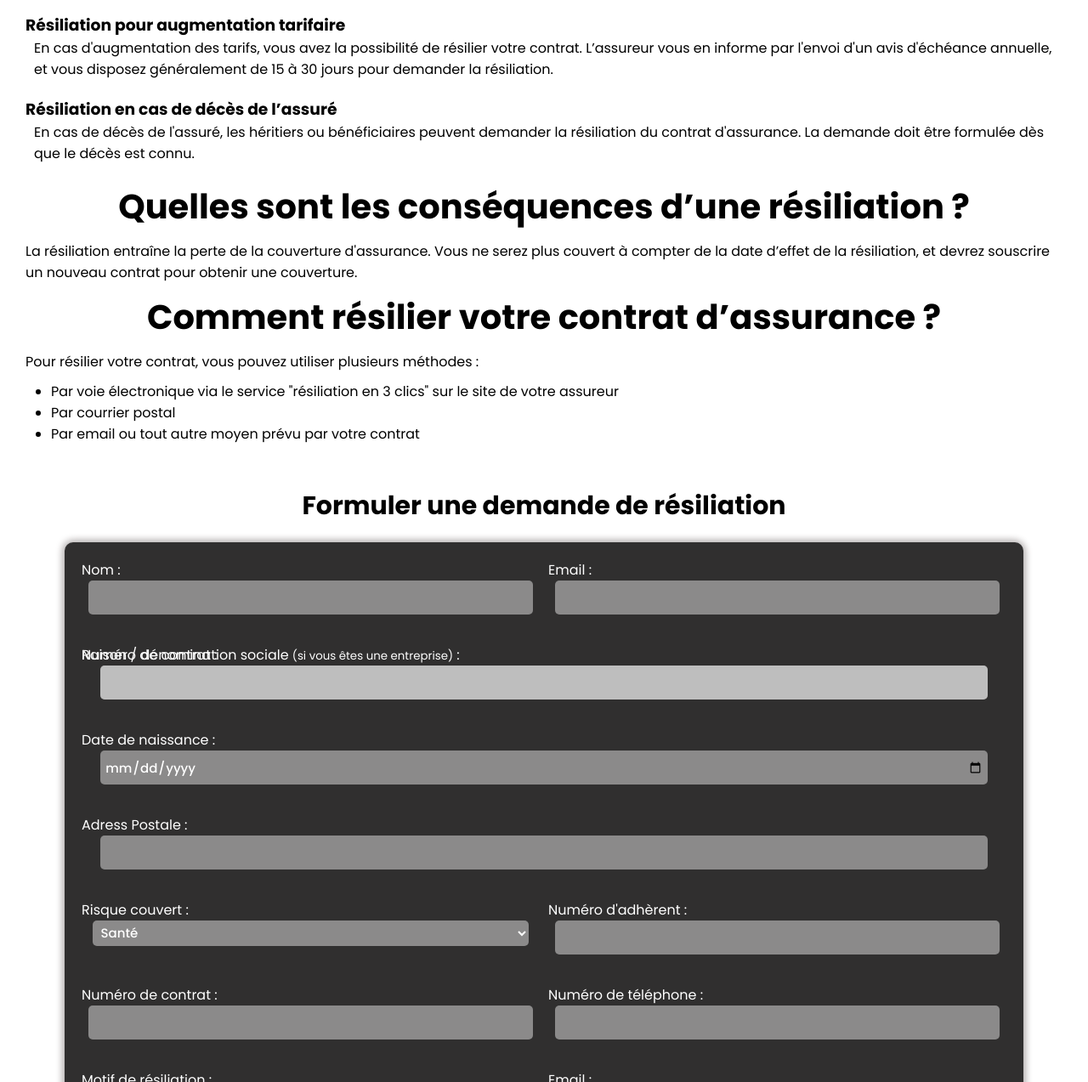
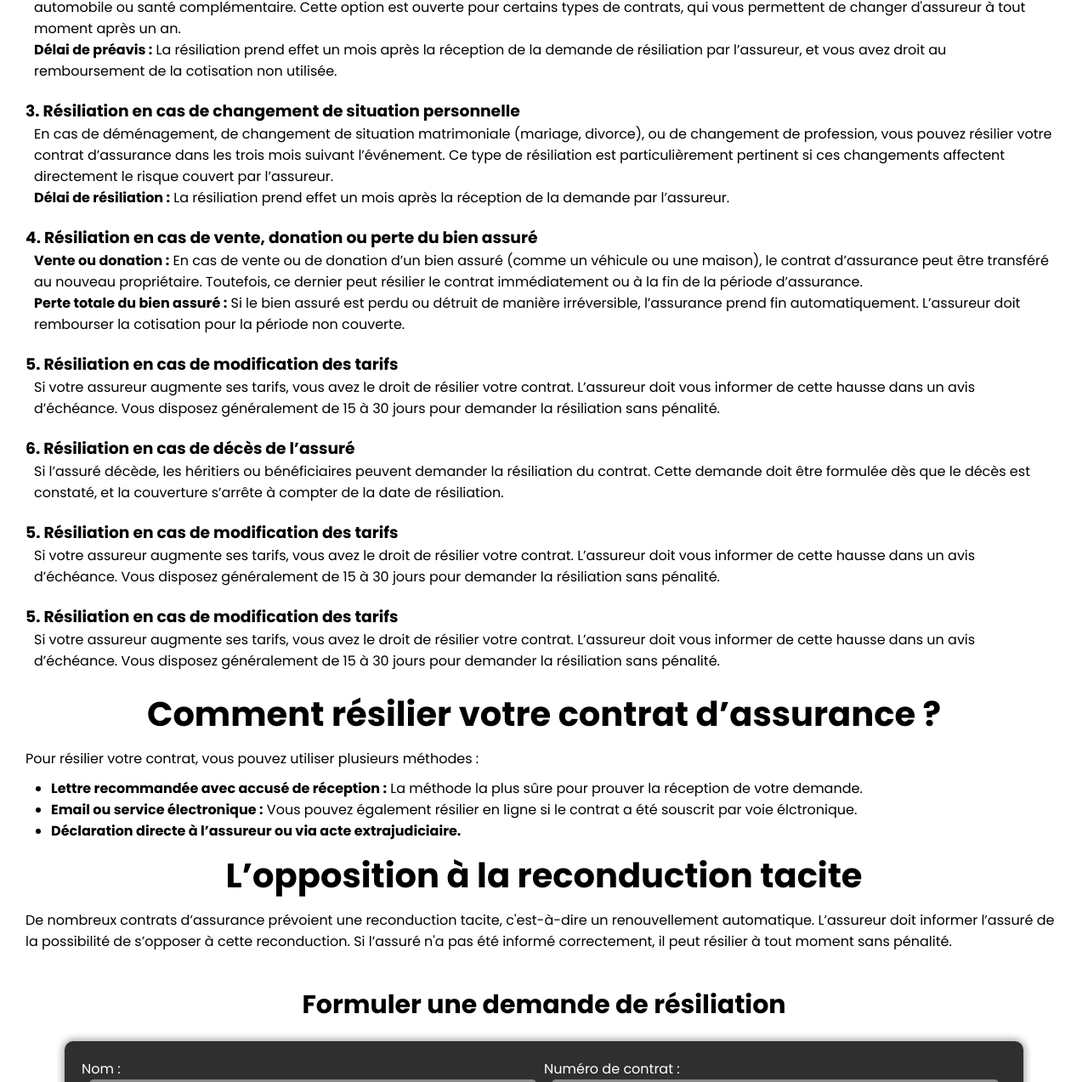
Before and after one commit to deepx18/Formulaire-R-siliation, a plain HTML site: page index.html in a window 1280 px wide. Shown: the part 1527-2800 px from the top of the page at 85% size. Drawn offline with Linux system fonts and the light colour scheme.

Commit message:
Third commit

```diff
--- a/index.html
+++ b/index.html
@@ -30,58 +30,103 @@
     <div class="content-container">
 
           <section class="definition">
-          <h2>Qu’est-ce qu’une résiliation ?</h2>
-          <p>La résiliation de contrat d'assurance est la rupture anticipée du contrat, que ce soit à votre demande ou à celle de l'assureur. Cette action doit respecter certaines conditions en termes de délais et de forme. Elle peut être effectuée dans différents cas, que ce soit pour des motifs légaux ou conventionnels.</p>
+          <h2>Comment résilier votre contrat d’assurance ?</h2>
+          <p>
+            La résiliation d’un contrat d’assurance permet à l’assuré de mettre fin à son engagement avant la fin de la période initiale
+            du contrat. Elle peut être initiée par l’assuré ou l’assureur,
+            en fonction des règles et conditions établies par la loi et les termes du contrat.
+          </p>
       </section>
 
           <section class="cas-resiliation">
           <h2>Quels sont les principaux cas de résiliation d’un contrat d’assurance ?</h2>
 
               <div class="cas-item">
-              <h3>Résiliation à échéance annuelle</h3>
-              <p>Vous pouvez résilier votre contrat à la fin de chaque période annuelle, en respectant un préavis de deux mois avant la date d’échéance du contrat.</p>
+              <h3>1. Résiliation à l’échéance annuelle</h3>
+              <p>
+                <strong>Principe :</strong> L’assuré peut résilier son contrat d’assurance à la fin de chaque période annuelle, à condition de respecter un délai de préavis de deux mois avant la date d’échéance. Si ce préavis n’est pas respecté, le contrat sera reconduit tacitement pour une nouvelle période. <br>
+                <strong>Méthodes de résiliation :</strong> Lettre recommandée avec accusé de réception : méthode traditionnelle et sûre pour assurer que votre demande est bien reçue. Incluez vos informations personnelles, le numéro du contrat et la date de résiliation souhaitée. <br>
+                <strong>Email ou mode électronique :</strong> Si vous avez souscrit votre contrat en ligne, vous pouvez utiliser le service de résiliation en 3 clics disponible sur le site de votre assureur. Cette option est rapide et permet de traiter la résiliation directement via internet. <br>
+                <strong>Conseils supplémentaires :</strong>
+                <ul>
+                  <li>Demandez un relevé d’information pour pouvoir souscrire une nouvelle assurance.</li>
+                  <li>Vérifiez le délai de préavis et assurez-vous de recevoir l'avis d’échéance de l’assureur, qui doit vous être envoyé deux mois avant la date anniversaire du contrat.</li>
+                </ul>
+              </p>
           </div>
 
           <div class="cas-item">
-              <h3>Résiliation en cas de changement de situation</h3>
-              <p>Vous pouvez résilier votre contrat en cas de changement de situation (déménagement, mariage, profession, etc.). Cette résiliation doit être demandée dans les trois mois suivant l'événement concerné.</p>
-              <ul>
-                  <li>Changement de domicile</li>
-                  <li>Changement de situation matrimoniale</li>
-                  <li>Changement de profession</li>
-                  <li>Retraite ou cessation d'activité professionnelle</li>
-              </ul>
+                <h3>2. Résiliation en dehors de l’échéance annuelle (résiliation infra-annuelle)</h3>
+                <p>
+                  Après un an de souscription, vous pouvez résilier votre contrat à tout moment, sans attendre l’échéance, notamment pour les assurances habitation, automobile ou santé complémentaire. Cette option est ouverte pour certains types de contrats, qui vous permettent de changer d'assureur à tout moment après un an. <br>
+                  <strong>Délai de préavis :</strong> La résiliation prend effet un mois après la réception de la demande de résiliation par l’assureur, et vous avez droit au remboursement de la cotisation non utilisée.
+                </p>
           </div>
 
           <div class="cas-item">
-              <h3>Résiliation infra-annuelle</h3>
-              <p>La résiliation infra-annuelle (RIA) vous permet de résilier votre contrat après un an d'adhésion, à tout moment. Cette option est ouverte à plusieurs types de contrats, tels que l'assurance habitation, automobile, et complémentaire santé.</p>
+              <h3>3. Résiliation en cas de changement de situation personnelle</h3>
+              <p>
+                En cas de déménagement, de changement de situation matrimoniale (mariage, divorce), ou de changement de profession, vous pouvez résilier votre contrat d’assurance dans les trois mois suivant l’événement. Ce type de résiliation est particulièrement pertinent si ces changements affectent directement le risque couvert par l’assureur. <br>
+                <strong>Délai de résiliation :</strong> La résiliation prend effet un mois après la réception de la demande par l’assureur.
+              </p>
           </div>
 
               <div class="cas-item">
-              <h3>Résiliation pour augmentation tarifaire</h3>
-              <p>En cas d'augmentation des tarifs, vous avez la possibilité de résilier votre contrat. L’assureur vous en informe par l'envoi d'un avis d'échéance annuelle, et vous disposez généralement de 15 à 30 jours pour demander la résiliation.</p>
+              <h3>4. Résiliation en cas de vente, donation ou perte du bien assuré</h3>
+              <p>
+                <strong>Vente ou donation :</strong> En cas de vente ou de donation d’un bien assuré (comme un véhicule ou une maison), le contrat d’assurance peut être transféré au nouveau propriétaire. Toutefois, ce dernier peut résilier le contrat immédiatement ou à la fin de la période d’assurance. <br>
+                <strong>Perte totale du bien assuré :</strong> Si le bien assuré est perdu ou détruit de manière irréversible, l’assurance prend fin automatiquement. L’assureur doit rembourser la cotisation pour la période non couverte.
+
+              </p>
           </div>
 
           <div class="cas-item">
-              <h3>Résiliation en cas de décès de l’assuré</h3>
-              <p>En cas de décès de l'assuré, les héritiers ou bénéficiaires peuvent demander la résiliation du contrat d'assurance. La demande doit être formulée dès que le décès est connu.</p>
+              <h3>5. Résiliation en cas de modification des tarifs</h3>
+              <p>
+                Si votre assureur augmente ses tarifs, vous avez le droit de résilier votre contrat. L’assureur doit vous informer de cette hausse dans un avis d’échéance. Vous disposez généralement de 15 à 30 jours pour demander la résiliation sans pénalité.
+              </p>
+          </div>
+          <div class="cas-item">
+              <h3>6. Résiliation en cas de décès de l’assuré</h3>
+              <p>
+                Si l’assuré décède, les héritiers ou bénéficiaires peuvent demander la résiliation du contrat. Cette demande doit être formulée dès que le décès est constaté, et la couverture s’arrête à compter de la date de résiliation.
+              </p>
+          </div>
+          <div class="cas-item">
+              <h3>5. Résiliation en cas de modification des tarifs</h3>
+              <p>
+                Si votre assureur augmente ses tarifs, vous avez le droit de résilier votre contrat. L’assureur doit vous informer de cette hausse dans un avis d’échéance. Vous disposez généralement de 15 à 30 jours pour demander la résiliation sans pénalité.
+              </p>
+          </div>
+          <div class="cas-item">
+              <h3>5. Résiliation en cas de modification des tarifs</h3>
+              <p>
+                Si votre assureur augmente ses tarifs, vous avez le droit de résilier votre contrat. L’assureur doit vous informer de cette hausse dans un avis d’échéance. Vous disposez généralement de 15 à 30 jours pour demander la résiliation sans pénalité.
+              </p>
           </div>
       </section>
 
-          <section class="consequences">
-          <h2>Quelles sont les conséquences d’une résiliation ?</h2>
-          <p>La résiliation entraîne la perte de la couverture d'assurance. Vous ne serez plus couvert à compter de la date d’effet de la résiliation, et devrez souscrire un nouveau contrat pour obtenir une couverture.</p>
-      </section>
 
       <section class="demande">
         <h2>Comment résilier votre contrat d’assurance ?</h2>
         <p>Pour résilier votre contrat, vous pouvez utiliser plusieurs méthodes :</p>
         <ul>
-              <li>Par voie électronique via le service "résiliation en 3 clics" sur le site de votre assureur</li>
-              <li>Par courrier postal</li>
-              <li>Par email ou tout autre moyen prévu par votre contrat</li>
+          <li>
+            <strong>Lettre recommandée avec accusé de réception :</strong> La méthode la plus sûre pour prouver la réception de votre demande.
+          </li>
+          <li>
+            <strong>Email ou service électronique :</strong> Vous pouvez également résilier en ligne si le contrat a été souscrit par voie élctronique.
+          </li>
+          <li>
+            <strong>Déclaration directe à l’assureur ou via acte extrajudiciaire.</strong>
+          </li>
         </ul>
+      </section>
+      <section class="consequences">
+          <h2>L’opposition à la reconduction tacite</h2>
+          <p>
+            De nombreux contrats d’assurance prévoient une reconduction tacite, c'est-à-dire un renouvellement automatique. L’assureur doit informer l’assuré de la possibilité de s’opposer à cette reconduction. Si l’assuré n'a pas été informé correctement, il peut résilier à tout moment sans pénalité.
+          </p>
       </section>
     </div>
 
@@ -94,29 +139,29 @@
             <input type="text" id="nom" name="nom" required>
           </div>
 
-          <div class="line3">
+          <div class="line2">
             <label for="contrat">Numéro de contrat :</label>
             <input type="text" id="contrat" name="contrat" required><br>
           </div>
 
-          <div class="line2">
+          <div class="line3">
             <label for="email">Email :</label>
             <input type="email" id="email" name="email" required><br>
           </div>
 
-          <div class="line3">
+          <div class="line4">
             <label for="email">Raison / dénomination sociale <small>(si vous êtes une entreprise)</small> :</label>
             <input type="text" id="email" name="email" required><br>
           </div>
-          <div class="line4">
+          <div class="line5">
             <label for="email">Date de naissance :</label>
             <input type="date" id="email" name="email" required><br>
           </div>
-          <div class="line5">
+          <div class="line6">
             <label for="email">Adress Postale :</label>
             <input type="text" id="email" name="email" required><br>
           </div>
-          <div class="line6">
+          <div class="line7">
             <label for="email">Risque couvert :</label>
             <select name="" id="" required>
               <option value="">Santé</option>
@@ -124,19 +169,19 @@
               <option value="">IARD</option>
             </select>
           </div>
-          <div class="line7">
+          <div class="line8">
             <label for="email">Numéro d'adhèrent :</label>
             <input type="email" id="email" name="email" required><br>
           </div>
-          <div class="line8">
+          <div class="line9">
             <label for="email">Numéro de contrat :</label>
             <input type="email" id="email" name="email" required><br>
           </div>
-          <div class="line9">
+          <div class="line10">
             <label for="email">Numéro de téléphone :</label>
             <input type="tel" id="email" name="email" required><br>
           </div>
-          <div class="line10">
+          <div class="line11">
             <label for="email">Motif de résiliation :</label>
             <select name="" id="" required>
               <option value="">Résiliation à échéance</option>
@@ -147,14 +192,11 @@
               <option value="">Autres</option>
             </select>
           </div>
-          <div class="line11">
-            <label for="email">Email :</label>
-            <input type="email" id="email" name="email" required><br>
-          </div>
           <div class="line12">
             <label for="email">Email :</label>
             <input type="email" id="email" name="email" required><br>
           </div>
+
 
 
           <div class="line13">
--- a/style.css
+++ b/style.css
@@ -134,12 +134,12 @@ body > h2 {
     box-shadow: 1px 1px 10px .5px #b7b3b3,
                 -1px -1px 10px .5px #b7b3b3;
     width: 85%;
+    max-height: 900px;
     display: grid;
     justify-content: center;
     align-content: center;
     grid-template-columns: repeat(2, 1fr);
-    grid-template-rows: repeat(4, 1fr);
-    gap: 10px;
+    grid-template-rows: repeat(8, 1fr);
     background-color: #302f2f;
     color: white;
     border-radius: 10px;
@@ -184,6 +184,10 @@ body > h2 {
       border-radius: 5px;
     }
 
+    select {
+      height: 40px;
+    }
+
     option {
       color: #000;
     }
@@ -196,35 +200,20 @@ body > h2 {
       display: flex;
       flex-direction: column;
       align-items: center;
-
       width: 100%;
 
     }
 
-    .line1 {
-      grid-row: 1;
-      grid-column: 1 / 2;
-    }
-
-    .line2 {
-      grid-row: 1;
-      grid-column: 2 / 3;
-    }
-
-    .line3 {
-      grid-row: 2;
+    .line13 {
+      grid-row: 7;
       grid-column: 1 / 3;
     }
 
-    .line4 {
-      grid-row: 3;
+    .line14 {
+      grid-row: 8;
       grid-column: 1 / 3;
     }
 
-    .line5 {
-      grid-row: 4;
-      grid-column: 1 / 3;
-    }
   }
 }
 
```
Also changed, not shown: texte.txt (added). Lines whose indentation alone changed are shown as unchanged.
